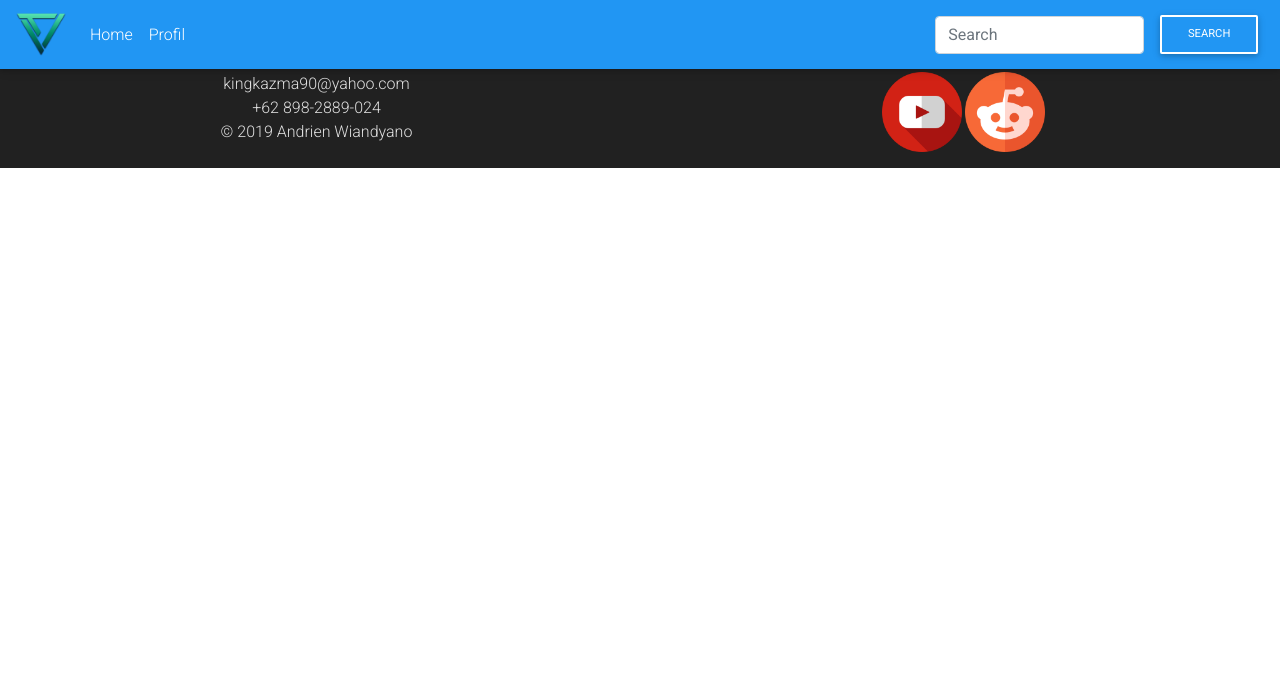
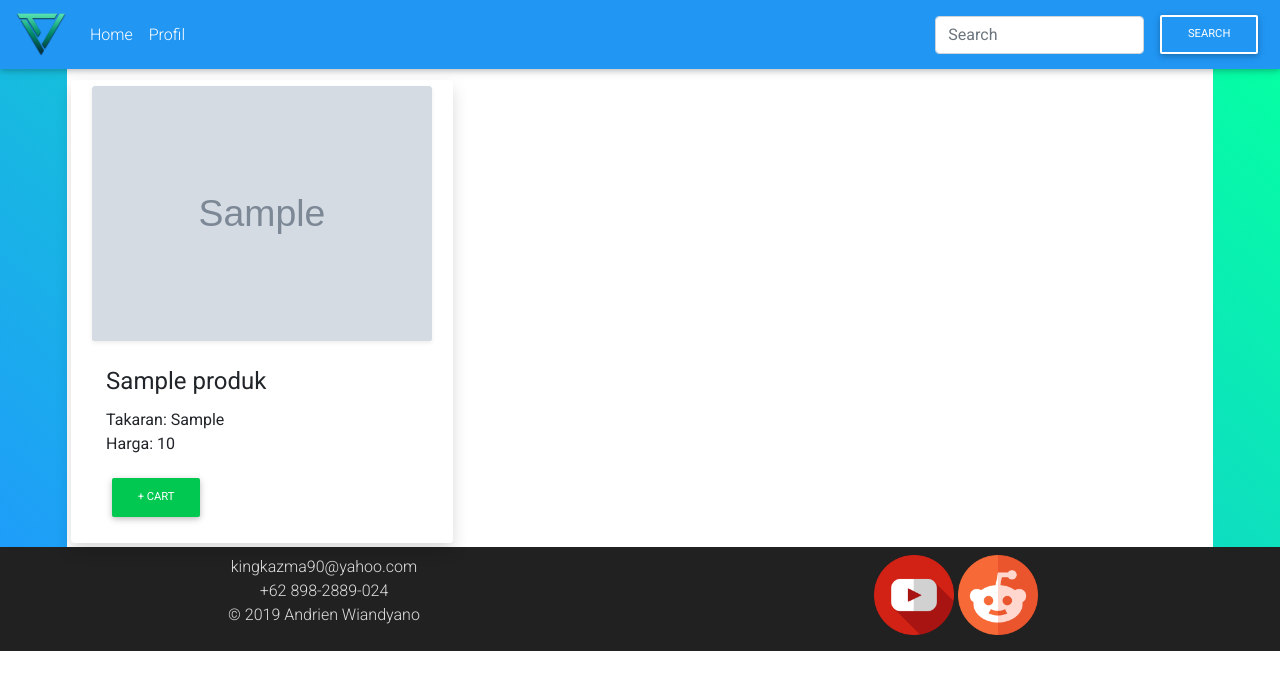
Before and after one commit to ArnNied/Apotek, a PHP site: page /produk.php in a window 1280 px wide. Shown: the top 690 px of the page. Run offline with PHP 8.4, Linux system fonts and the light colour scheme; tables that the repository leaves empty or names only in its code hold one stand-in row (values such as "Sample post"); grey boxes marked "Sample" are stand-in pictures; data that the repository does not hold is empty; some libraries are stand-ins or nearby versions.

Commit message:
Major overhaul

```diff
--- a/produk.php
+++ b/produk.php
@@ -1,3 +1,11 @@
+<?php
+
+include "function.php";
+
+$items = query("SELECT * FROM produk");
+
+?>
+
 <!DOCTYPE html>
 <html lang="en">
 
@@ -39,31 +47,37 @@
 	<div class="pt-3">
 		<div class="container-fluid mt-5 aqua-gradient">
 			<div class="col-11 mx-auto bg-white">
+
 				<div class="card-deck">
+
 					<?php foreach( $items as $item ): ?>
-                    <div class="col-md-3 card m-3 no-gutters">
+					<div class="col-md-4 mt-3 m-1 card shadow">
 						<div class="view overlay">
+							<form>
+							<a type="button" class="btn btn-link p-0 shadow-sm" value="<?= $item['id'] ?>">
 								<img class="card-img-top" src="img/<?= $item['gambar'] ?>"
 									alt="<?= $item['nama_produk'] ?>">
-                            <a href="#!">
-                                <div class="mask rgba-white-slight"></div>
+								<div class="mask rgba-white-light"></div>
 							</a>
+							</form>
 						</div>
 						<div class="card-body">
 							<h4 class="card-title"><?= $item['nama_produk'] ?></h4>
 							<ul class="list-unstyled">
-                                <li class="nav-tem">Takaran: <?= $detail['takaran'] ?></li>
-                                <li class="nav-tem">Harga: <?= $detail['harga'] ?></li>
+								<li class="nav-tem">Takaran: <?= $item['takaran'] ?></li>
+								<li class="nav-tem">Harga: <?= $item['harga'] ?></li>
 							</ul>
-                            <button type="button" class="btn btn-light-blue btn-md">Read more</button>
+							<button type="button" class="btn btn-success btn-md">+ CART</button>
+						</div>
 					</div>
 					<?php endforeach ?>
-                    </div>
-                </div>
-            </div>
+
 				</div>
 			</div>
 			<?php include "footer.php" ?>
+		</div>
+	</div>
+
 
 </body>
 
```
Lines whose indentation alone changed are shown as unchanged.
